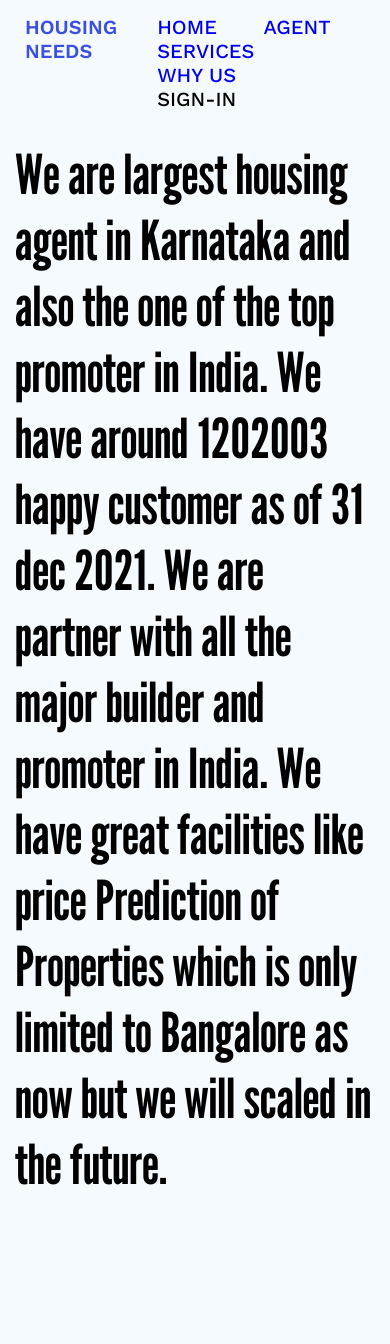
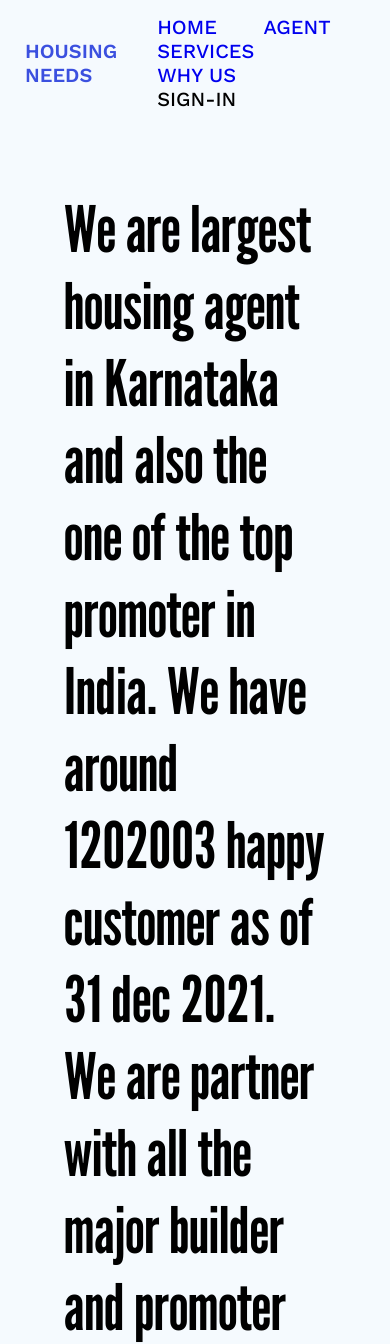
Before and after one commit to bhuvan-tech/future-ready-talent, a PHP site: page /hyperlink/whyus.html in a window 390 px wide. Shown: the top 1344 px of the page. Before the commit the page ends 1185 px from the top, so only its background shows below. Run offline with PHP 8.4, Linux system fonts and the light colour scheme; some web fonts are replaced.

Commit message:
Update style.css

```diff
--- a/hyperlink/style.css
+++ b/hyperlink/style.css
@@ -15,6 +15,13 @@ ol li{
 
 p{
     font-family: 'League Gothic', sans-serif;
-    font-size: 55px;
-    padding: 15px;
+    font-size: 4em;
+    padding: 1em;
 }
+@media only screen and (max-width: 860px) {
+    .navbar{
+        display: flex;
+        align-items: center;
+
+    }
+    }
```
